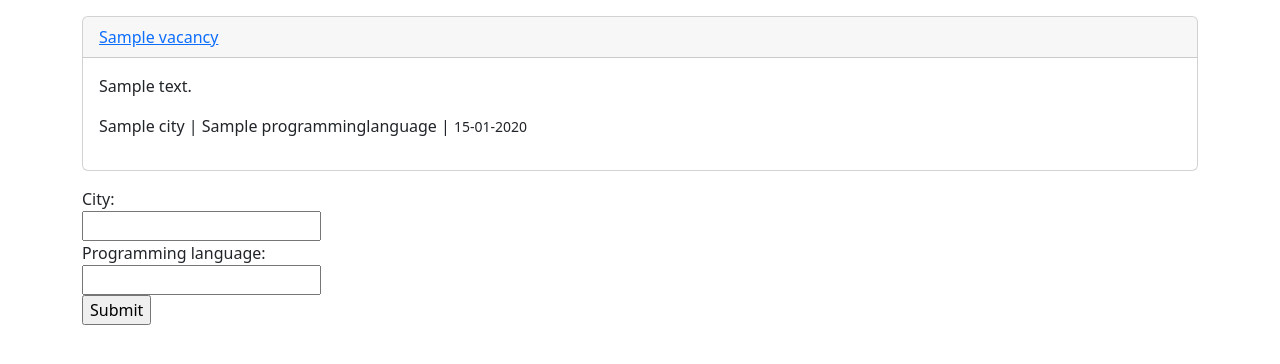
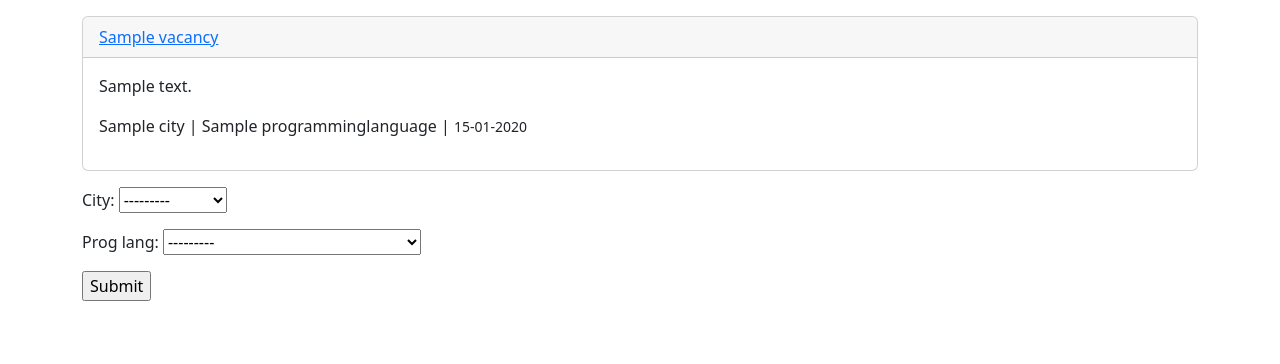
Before and after one commit to Aliaksandr-Litvinau/job_scraping_service, a Django app: template src/scraping/templates/scraping/home.html in a window 1280 px wide. Shown: the part 56-420 px from the top of the page. Run offline with Django 3.2, Linux system fonts and the light colour scheme; the template is opened without the code that fills it: values that come from a table or form of the project are taken from there, others are empty; tables that the repository leaves empty hold one stand-in row (values such as "Sample post").

Commit message:
add ModelChoiceField to FindForm

```diff
--- /dev/null
+++ b/src/scraping/forms.py
@@ -0,0 +1,13 @@
+from django import forms
+
+from scraping.models import City, ProgrammingLanguage
+
+
+class FindForm(forms.Form):
+    city = forms.ModelChoiceField(
+        queryset=City.objects.all(), to_field_name="slug", required=False
+    )
+    prog_lang = forms.ModelChoiceField(
+        queryset=ProgrammingLanguage.objects.all(), to_field_name="slug",
+        required=False
+    )
--- a/src/scraping/templates/scraping/home.html
+++ b/src/scraping/templates/scraping/home.html
@@ -16,10 +16,7 @@
 {% endfor %}
 
 <form action="" method="GET">
-    <label>City:</label><br>
-    <input type="text" name="city"><br>
-    <label>Programming language:</label><br>
-    <input type="text" name="prog_lang"><br>
+    {{form.as_p}}
     <input type="submit" value="Submit">
 </form>
 {% endblock content %}
--- a/src/scraping/views.py
+++ b/src/scraping/views.py
@@ -1,8 +1,11 @@
 from django.shortcuts import render
+
+from .forms import FindForm
 from .models import Vacancy
 
 
 def home_view(request):
+    form = FindForm()
     city = request.GET.get('city')
     prog_lang = request.GET.get('prog_lang')
     query_set = []
@@ -13,4 +16,4 @@ def home_view(request):
         if prog_lang:
             _filter['prog_lang__slug'] = prog_lang
         query_set = Vacancy.objects.filter(**_filter)
-    return render(request, "scraping/home.html", {"object_list": query_set})
+    return render(request, "scraping/home.html", {"object_list": query_set, "form": form})
```
